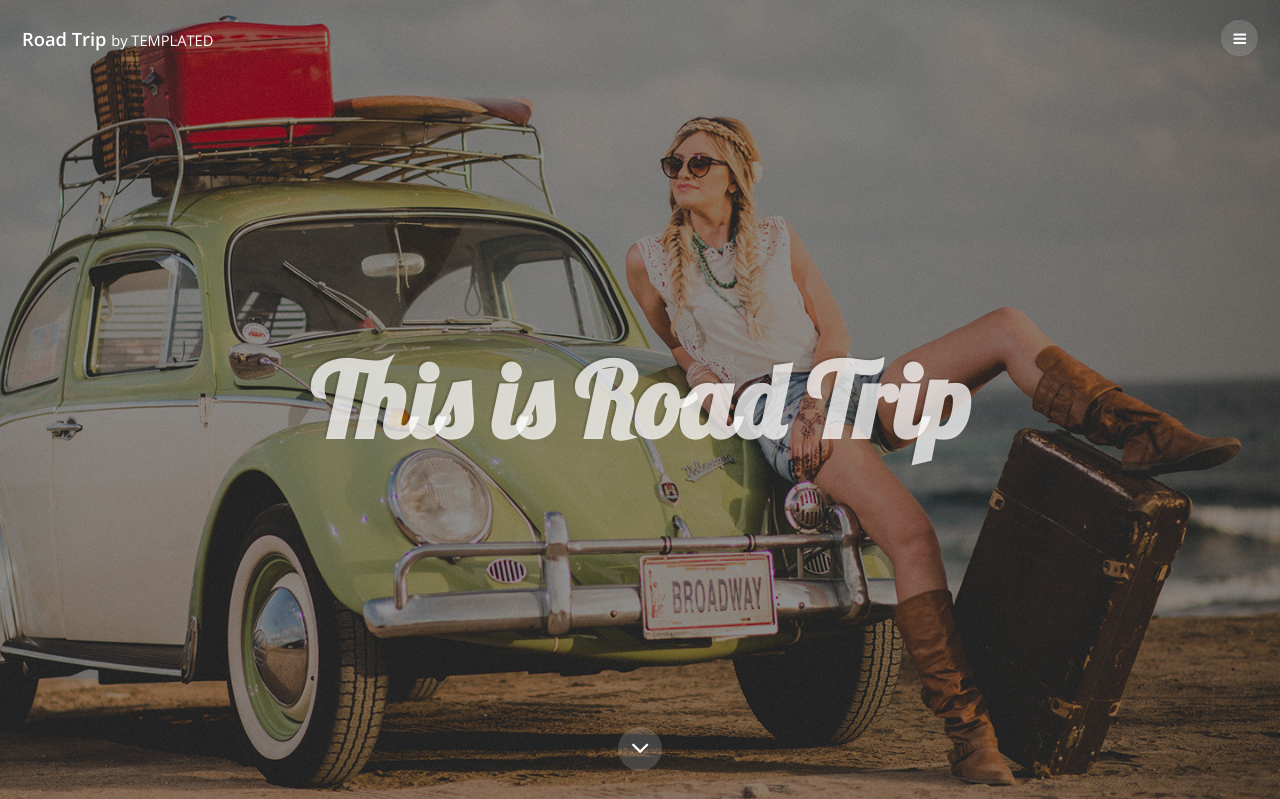
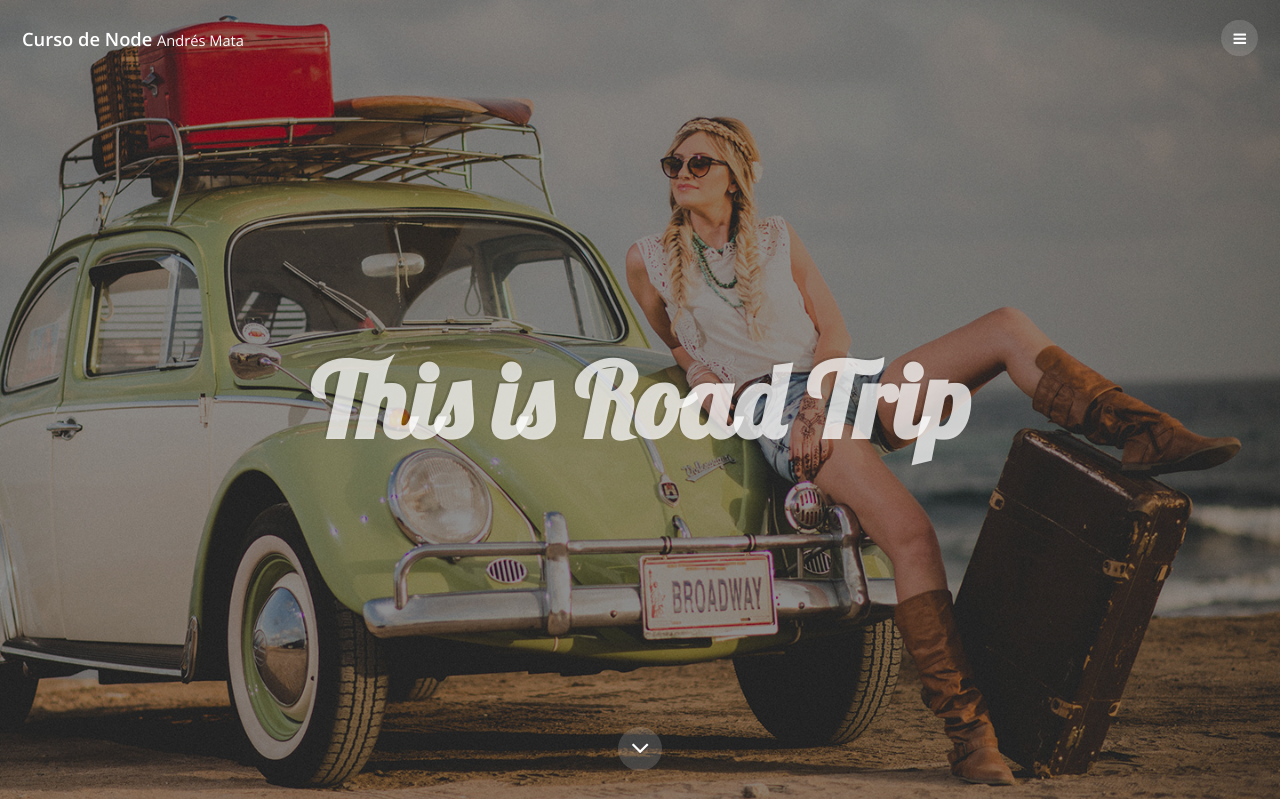
Before and after one commit to andresMataX/webserver-node, a Node server app: page / in a window 1280 px wide. Shown: the top 799 px of the page. Run offline with Node 20, Linux system fonts and the light colour scheme.

Commit message:
Envío de información a través del controlador a la vista

```diff
--- a/app.js
+++ b/app.js
@@ -15,7 +15,10 @@ app.use(express.static('public'));
 // });
 
 app.get('/', (req, res) => {
-    res.render('home');
+    res.render('home', {
+        nombre: 'Andrés Mata',
+        titulo: 'Curso de Node'
+    });
 });
 
 app.get('/hola-mundo', (req, res) => {
--- a/views/home.hbs
+++ b/views/home.hbs
@@ -7,7 +7,7 @@
 <html>
 
 <head>
-    <title>Road Trip by TEMPLATED</title>
+    <title>{{titulo}}</title>
     <meta charset="utf-8" />
     <meta name="viewport" content="width=device-width, initial-scale=1" />
     <link rel="stylesheet" href="assets/css/main.css" />
@@ -17,7 +17,7 @@
 
     <!-- Header -->
     <header id="header">
-        <div class="logo"><a href="index.html">Road Trip <span>by TEMPLATED</span></a></div>
+        <div class="logo"><a href="/">{{titulo}} <span>{{nombre}}</span></a></div>
         <a href="#menu"><span>Menu</span></a>
     </header>
 
```
